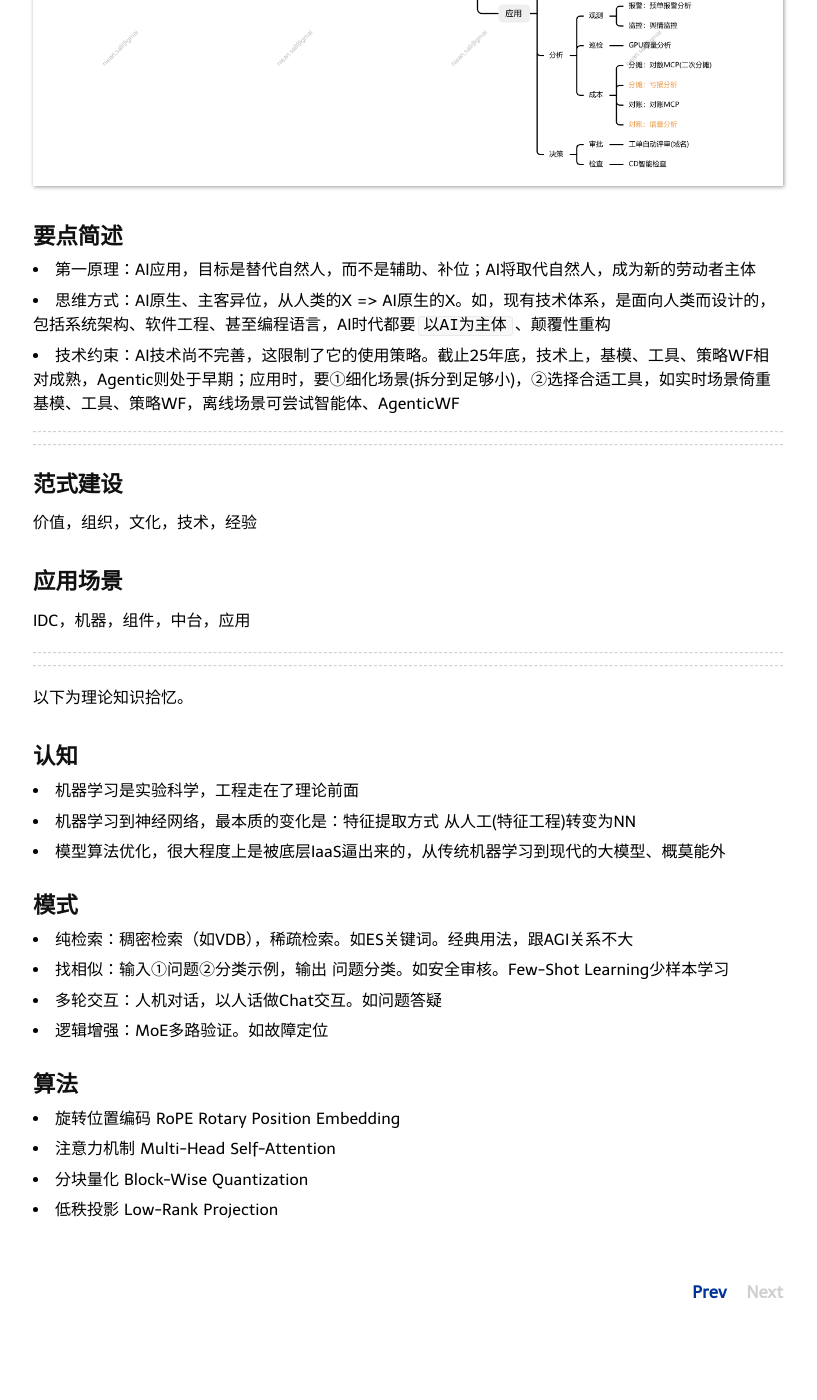
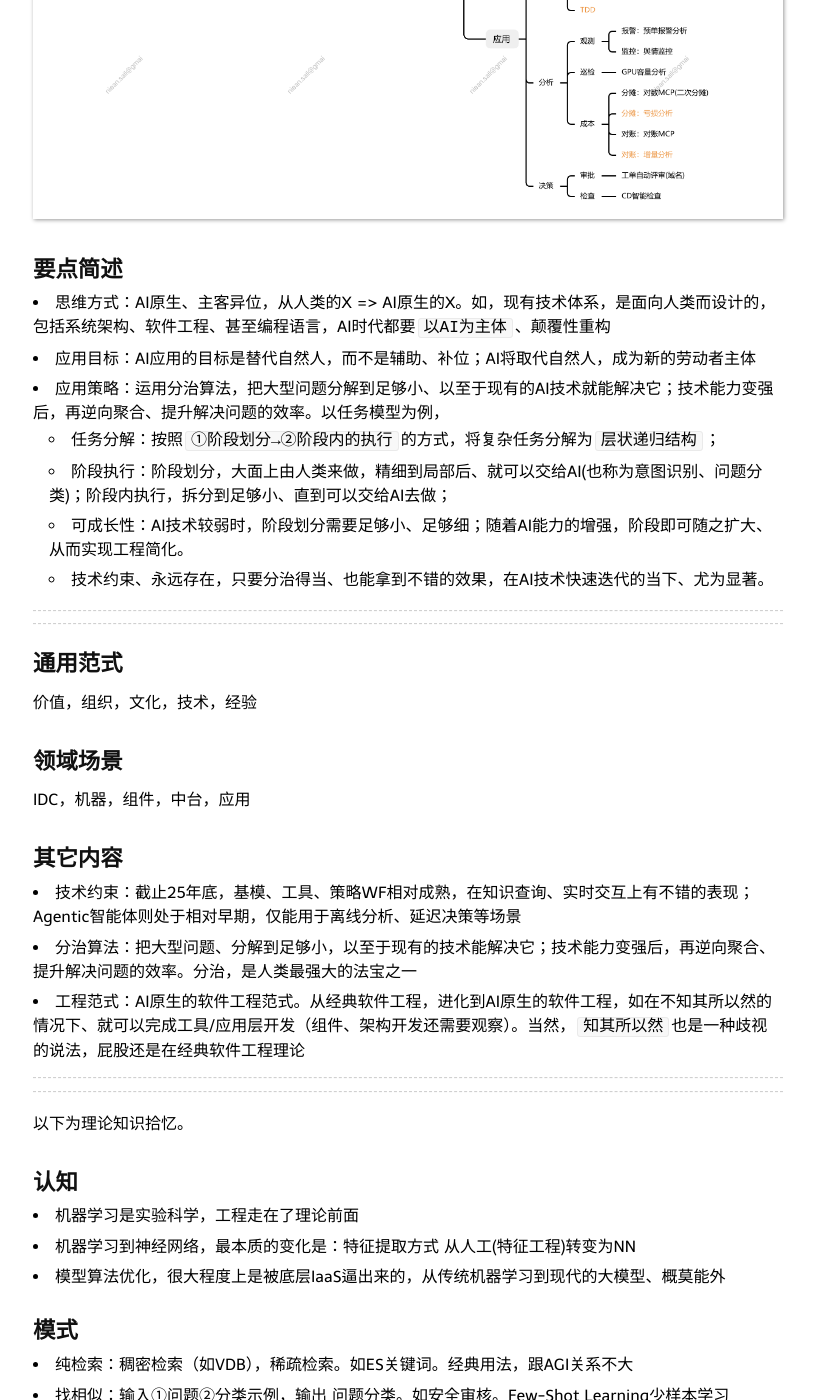
Before and after one commit to niean/niean.github.io, a Jekyll site: the page built from _posts/2025-04-08-infra-agi.markdown, in a window 1280 px wide and 1400 px high, scrolled down 800 px. Shown: the whole window, without its empty margins (232-1049 px from the left). Built offline with Jekyll 4.4.1, drawn with Linux system fonts in a browser that asks for light colours; comment, search, counter and statistics services are not loaded; before the commit the page ends 2134 px from its top, so only the background shows below that.

Commit message:
基建AGI-更新

```diff
--- a/_posts/2025-04-08-infra-agi.markdown
+++ b/_posts/2025-04-08-infra-agi.markdown
@@ -13,20 +13,29 @@
 
 
 ## 要点简述
-- 第一原理：AI应用，目标是替代自然人，而不是辅助、补位；AI将取代自然人，成为新的劳动者主体
 - 思维方式：AI原生、主客异位，从人类的X => AI原生的X。如，现有技术体系，是面向人类而设计的，包括系统架构、软件工程、甚至编程语言，AI时代都要`以AI为主体`、颠覆性重构
-- 技术约束：AI技术尚不完善，这限制了它的使用策略。截止25年底，技术上，基模、工具、策略WF相对成熟，Agentic则处于早期；应用时，要①细化场景(拆分到足够小)，②选择合适工具，如实时场景倚重基模、工具、策略WF，离线场景可尝试智能体、AgenticWF
+- 应用目标：AI应用的目标是替代自然人，而不是辅助、补位；AI将取代自然人，成为新的劳动者主体
+- 应用策略：运用分治算法，把大型问题分解到足够小、以至于现有的AI技术就能解决它；技术能力变强后，再逆向聚合、提升解决问题的效率。以任务模型为例，
+  - 任务分解：按照`①阶段划分→②阶段内的执行`的方式，将复杂任务分解为`层状递归结构`；
+  - 阶段执行：阶段划分，大面上由人类来做，精细到局部后、就可以交给AI(也称为意图识别、问题分类)；阶段内执行，拆分到足够小、直到可以交给AI去做；
+  - 可成长性：AI技术较弱时，阶段划分需要足够小、足够细；随着AI能力的增强，阶段即可随之扩大、从而实现工程简化。
+  - 技术约束、永远存在，只要分治得当、也能拿到不错的效果，在AI技术快速迭代的当下、尤为显著。
 
 
 ----
 ----
-## 范式建设
+## 通用范式
 价值，组织，文化，技术，经验
 
 
-## 应用场景
+## 领域场景
 IDC，机器，组件，中台，应用
 
+
+## 其它内容
+- 技术约束：截止25年底，基模、工具、策略WF相对成熟，在知识查询、实时交互上有不错的表现；Agentic智能体则处于相对早期，仅能用于离线分析、延迟决策等场景
+- 分治算法：把大型问题、分解到足够小，以至于现有的技术能解决它；技术能力变强后，再逆向聚合、提升解决问题的效率。分治，是人类最强大的法宝之一
+- 工程范式：AI原生的软件工程范式。从经典软件工程，进化到AI原生的软件工程，如在不知其所以然的情况下、就可以完成工具/应用层开发（组件、架构开发还需要观察）。当然，`知其所以然`也是一种歧视的说法，屁股还是在经典软件工程理论
 
 
 ----
```
Also changed, not shown: images/20250408/agi-xmind.png.
